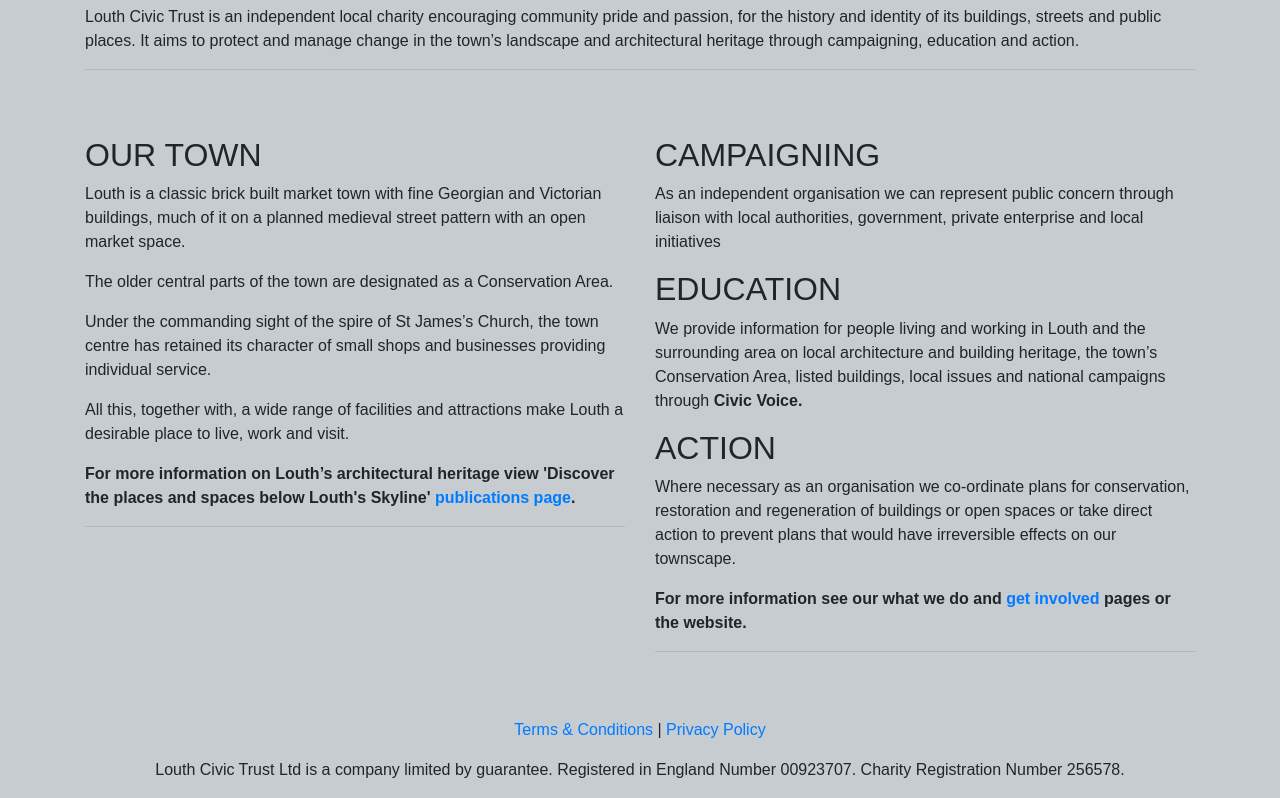
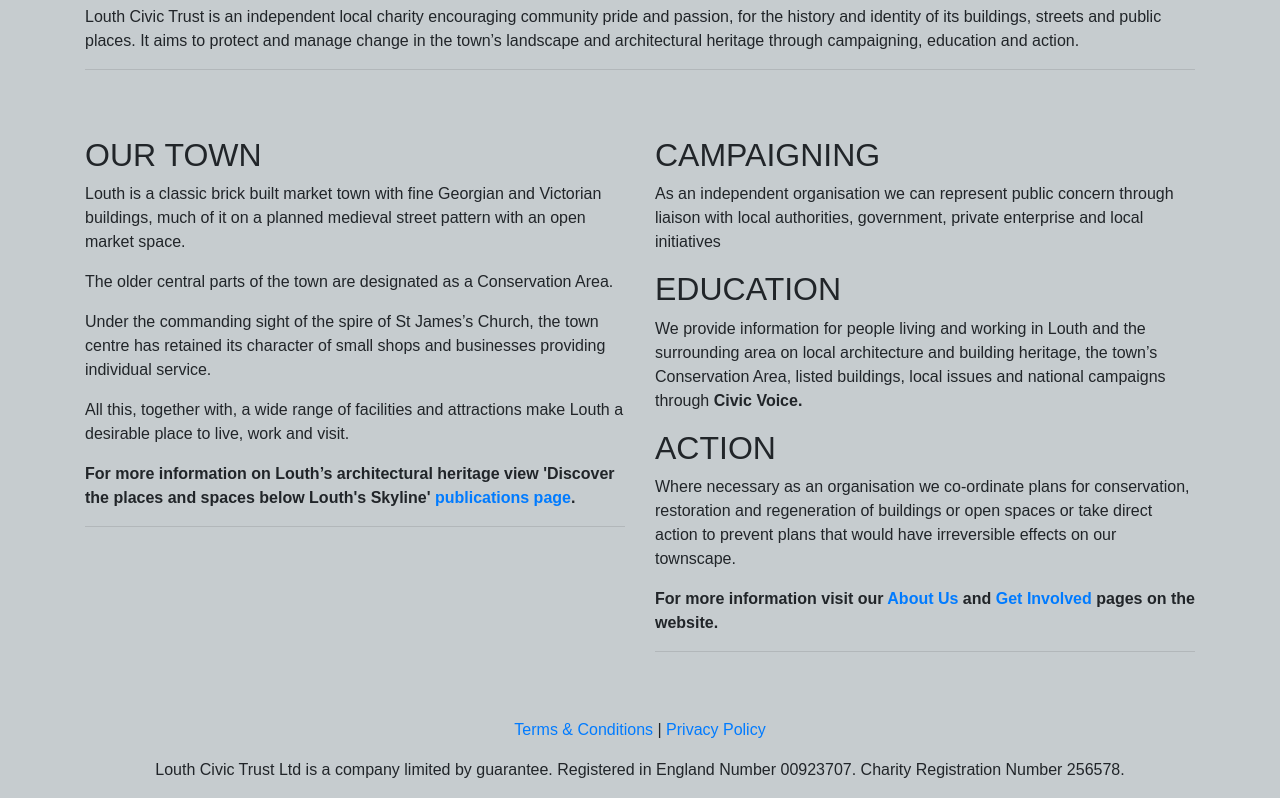
Before and after one commit to simplybenuk/louthcivictrust, a plain HTML site: page index.html in a window 1280 px wide. Shown: the part 774-1572 px from the top of the page. Drawn offline with nearby package versions, Linux system fonts and the light colour scheme.

Commit message:
Updated text on home page

```diff
--- a/index.html
+++ b/index.html
@@ -115,7 +115,7 @@
           <p>We provide information for people living and working in Louth and the surrounding area on local architecture and building heritage, the town’s Conservation Area, listed buildings, local issues and national campaigns through <strong>Civic Voice.</strong></p>
           <h2>ACTION</h2>
           <p>Where necessary as an organisation we co-ordinate plans for conservation, restoration and regeneration of buildings or open spaces or take direct action to prevent plans that would have irreversible effects on our townscape.</p>
-          <p><strong>For more information see our what we do and <a href="involved.html">get involved</a> pages or the website.</strong></p>
+          <p><strong>For more information visit our <a href="what.html">About Us</a> and <a href="involved.html">Get Involved</a> pages on the website.</strong></p>
           <hr>
         </div>
       </div>
```
